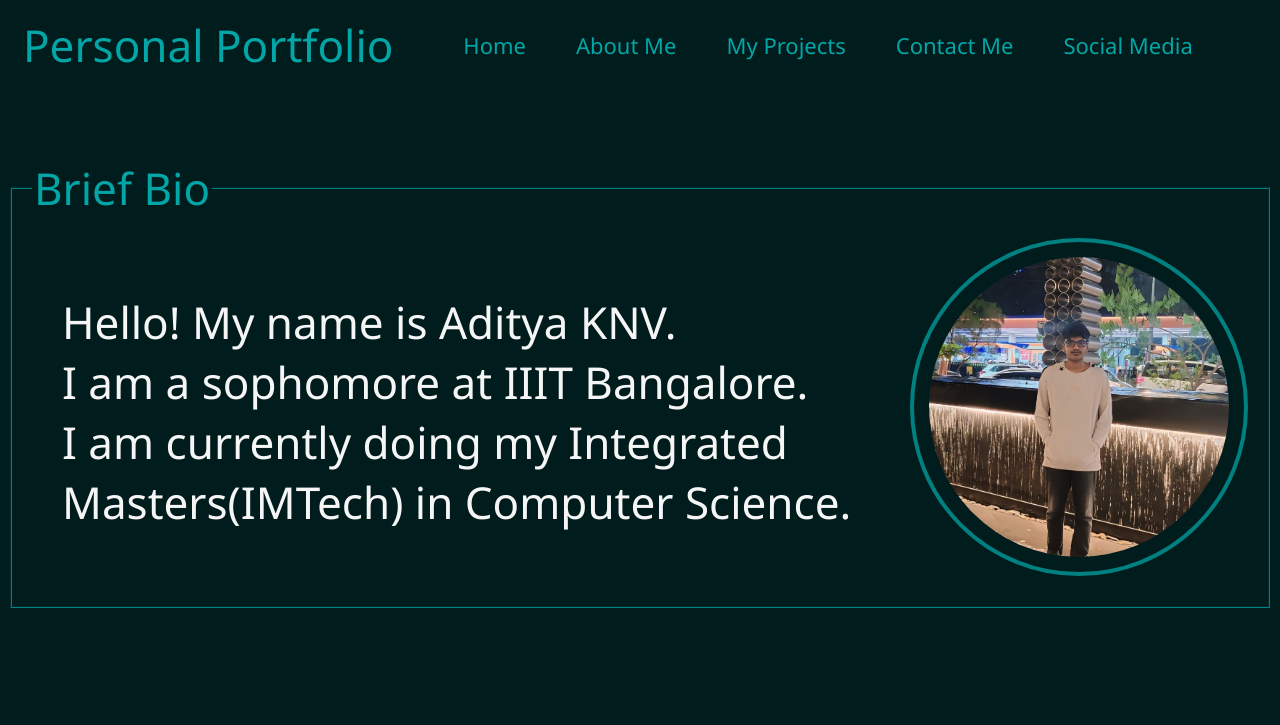
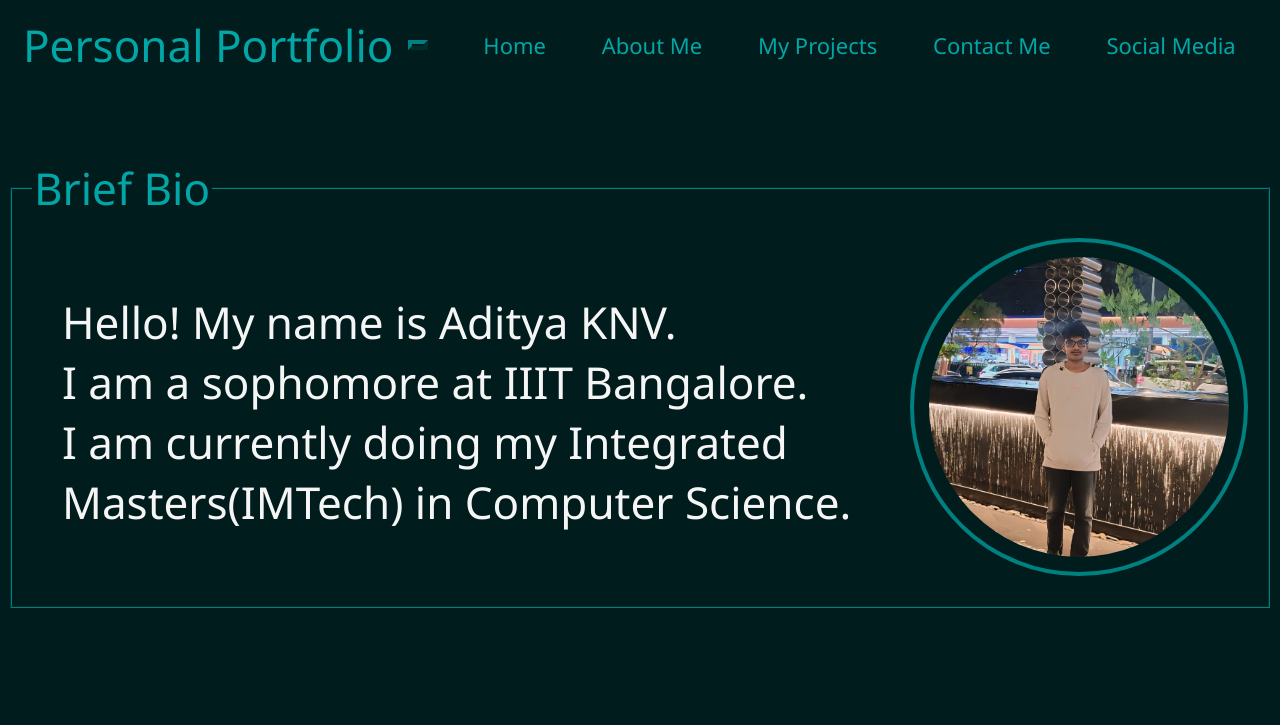
Before and after one commit to Aditya-KNV/First_WebDev, a plain HTML site: page index.html in a window 1280 px wide. Shown: the top 725 px of the page. Drawn offline with Linux system fonts and the light colour scheme; a script that the page names is missing.

Commit message:
Update index.html

```diff
--- a/index.html
+++ b/index.html
@@ -9,21 +9,26 @@
 </head>
 <body>
     <nav class="navbar">
-        <div class = "navdiv">
+        <div class="navdiv">
             <div class="logo"><a href="#">Personal Portfolio</a> </div>
-                <ul>
-                    <li><a href="#landing">Home</a>
-                    <li><a href="#about">About Me</a>
-                    <li><a href="#projects">My Projects</a>
-                    <li><a href="#contact">Contact Me</a>
-                    <li><a href="#socialmedia">Social Media</a>
-                </ul>
+            <button class="hamburger-menu" onclick="toggleMenu()">
+                <span class="bar"></span>
+                <span class="bar"></span>
+                <span class="bar"></span>
+            </button>
+            <ul class="nav-links" id="navLinks">
+                <li><a href="#landing">Home</a></li>
+                <li><a href="#about">About Me</a></li>
+                <li><a href="#projects">My Projects</a></li>
+                <li><a href="#contact">Contact Me</a></li>
+                <li><a href="#socialmedia">Social Media</a></li>
+            </ul>
         </div>
     </nav>
     <section id="landing">
         <br><br><br><br><br>
         <fieldset>
-            <div class="profilepic"><img src="Images/profilepic.jpg" alt="Aditya KNV" width="300" height="300"></div>
+            <div class="profilepic"><img  id="Image"  src="Images/profilepic.jpg" alt="Aditya KNV" width="300" height="300"></div>
             <legend>Brief Bio</legend>
             <p>Hello! My name is Aditya KNV. <br>I am a sophomore at IIIT Bangalore. <br> I am currently doing my Integrated Masters(IMTech) in Computer Science.</p></marquee>
     </section>
@@ -180,5 +185,11 @@
     </footer>
 
     <script src="scripts.js"></script>
+    <script>
+        function toggleMenu() {
+            const navLinks = document.getElementById('navLinks');
+            navLinks.classList.toggle('show');
+        }
+    </script>
 </body>
 </html>
```
